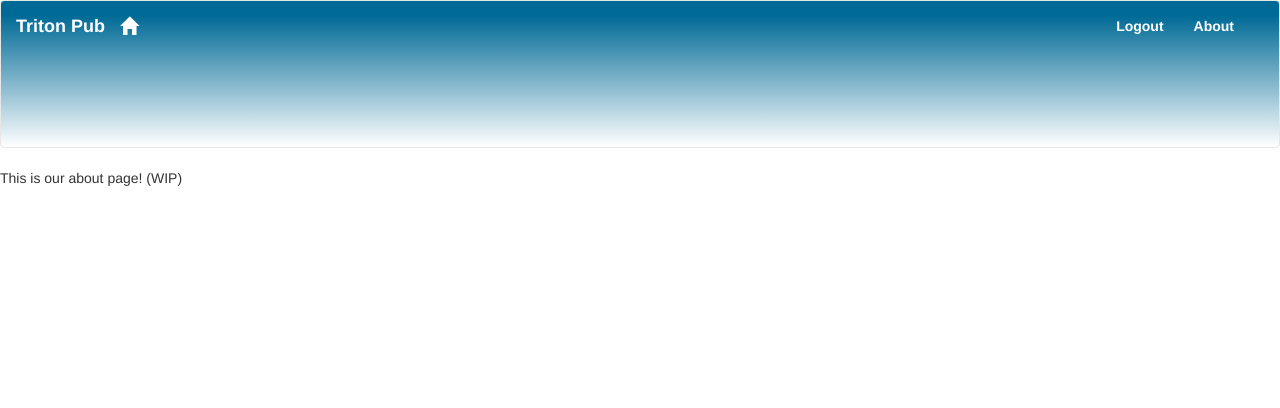
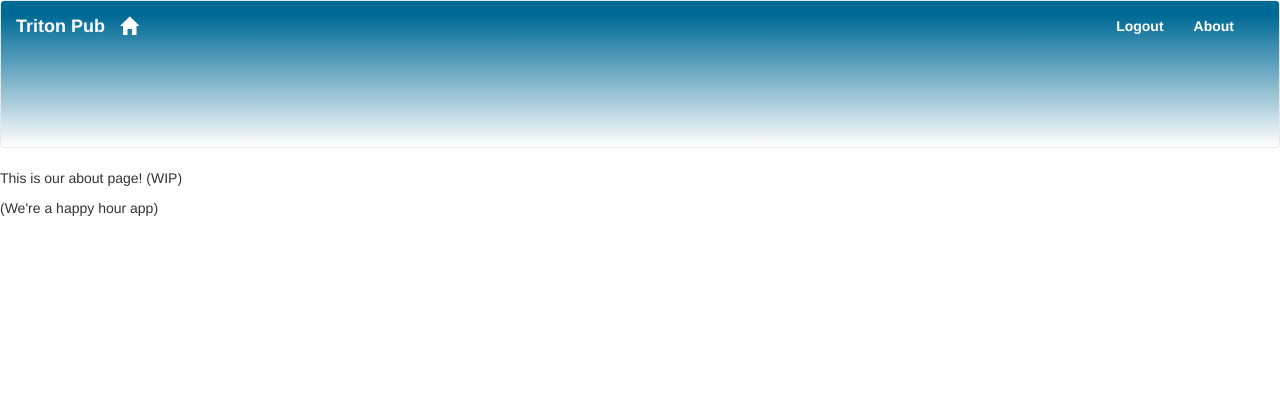
Before and after one commit to Aidankeogh/cogs_120_HCI, a Flask app: page /about in a window 1280 px wide. Shown: the top 408 px of the page. Run offline with Flask 2, Linux system fonts and the light colour scheme; parts of the project's set-up code (start-up, migrations or seed data) failed here and were passed over; some libraries are stand-ins or nearby versions.

Commit message:
changed about

```diff
--- a/templates/about.html
+++ b/templates/about.html
@@ -3,5 +3,6 @@
 {% block title %}About{% endblock %}
 
 {% block content %}
-  <p> This is our about page! (WIP)</p>
+  <p> This is our about page! (WIP) </p>
+  <p> (We're a happy hour app) </p>
 {% endblock %}
```
